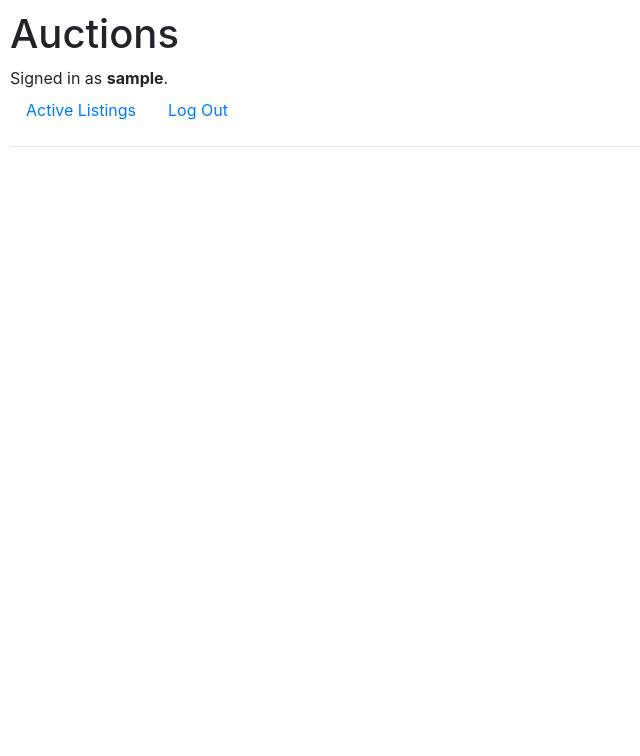
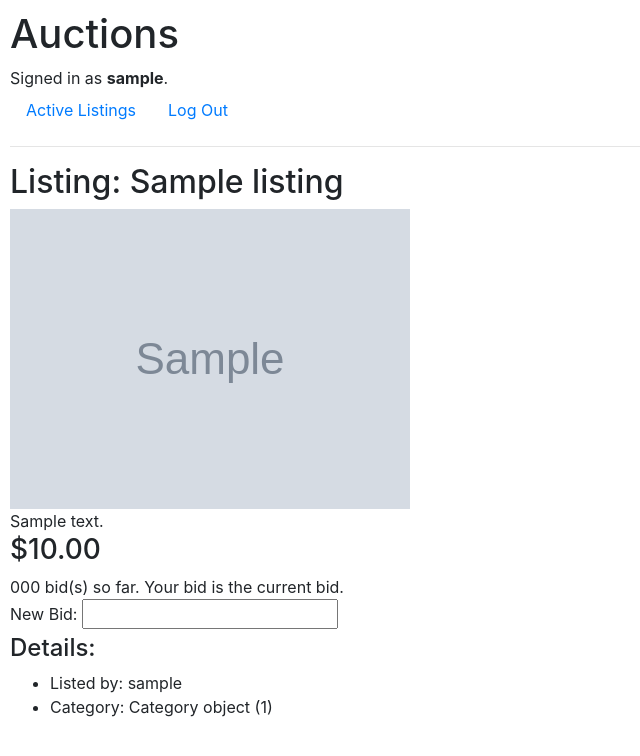
Before and after one commit to SisyphusRex/CS50W, a Django app: template week4/project2/commerce/auctions/templates/auctions/listing.html in a window 1280 px wide. Shown: the top 756 px of the page, without its empty margins (0-640 px from the left). Run offline with Django 5.2, Linux system fonts and the light colour scheme; a user stored in the database is signed in; tables that the repository leaves empty hold one stand-in row (values such as "Sample post"); the template is opened without the code that fills it: values that come from a table or form of the project are taken from there, most other values are stand-ins (such as "Sample title", 1, 10 or a date in 2020); grey boxes marked "Sample" are stand-in pictures; some libraries are stand-ins or nearby versions.

Commit message:
fix models; create listing view, template; begin adding bid form to listing view

```diff
--- a/week4/project2/commerce/auctions/models.py
+++ b/week4/project2/commerce/auctions/models.py
@@ -1,5 +1,6 @@
 from django.contrib.auth.models import AbstractUser
 from django.db import models
+from django.utils import timezone
 
 
 class User(AbstractUser):
@@ -7,6 +8,9 @@
 
     id = models.AutoField(
         primary_key=True,
+    )
+    created_at = models.DateTimeField(
+        auto_now_add=True,
     )
 
 
@@ -46,6 +50,8 @@
     category = models.ForeignKey(
         Category,
         on_delete=models.CASCADE,
+        blank=True,
+        null=True,
         related_name="listings_by_category",
     )
     is_active = models.BooleanField(
@@ -63,6 +69,12 @@
         blank=True,
         null=True,
     )
+    created_at = models.DateTimeField(
+        auto_now_add=True,
+    )
+
+    def __str__(self):
+        return f"{self.title}"
 
 
 class Bid(models.Model):
@@ -85,7 +97,7 @@
         max_digits=10,
         decimal_places=2,
     )
-    current = models.BooleanField(
+    is_current = models.BooleanField(
         default=False,
     )
 
--- a/week4/project2/commerce/auctions/static/auctions/styles.css
+++ b/week4/project2/commerce/auctions/static/auctions/styles.css
@@ -1,3 +1,8 @@
 body {
     padding: 10px;
 }
+
+img {
+    max-width: 100%;
+    height: auto;
+}
--- a/week4/project2/commerce/auctions/templates/auctions/index.html
+++ b/week4/project2/commerce/auctions/templates/auctions/index.html
@@ -5,7 +5,7 @@
 
     <ul>
       {% for listing in active_listings %}
-      <li>{{ listing.title }}</li>
+      <li><a href="{% url 'listing' listing.id %}">{{ listing.title }}</a></li>
       {% empty %}
       <li>No Active Listings.</li>
       {% endfor %}
--- a/week4/project2/commerce/auctions/templates/auctions/listing.html
+++ b/week4/project2/commerce/auctions/templates/auctions/listing.html
@@ -1,5 +1,45 @@
 {% extends "auctions/layout.html" %}
 
 {% block body %}
+ <h2>Listing: {{ listing.title }}</h2>
+ <div>
+  <img src="{{ listing.image_url|default_if_none:'No_Image_Available.jpg'}}" alt="{{ listing.title }}">
+ </div>
+
+
+ <div>
+  {{ listing.description }}
+ </div>
+
+
+ <div>
+  <h3>${{ current_bid.amount|default_if_none:'No price available' }}</h3>
+ </div>
+
+ <div>
+  {% if user.is_authenticated %}
+    {% if user == current_bid.user %}
+      {{ number_of_bids }} bid(s) so far.  Your bid is the current bid.
+    {% else %}
+      {{ number_of_bids }} bid(s) so far.
+    {% endif %}
+    <form method="POST">
+      {% csrf_token %}
+      {{ bid_form }}
+    </form>
+
+
+  {% else %}
+    {{ number_of_bids }} bid(s) so far.
+  {% endif %}
+ </div>
+
+ <div>
+  <h4>Details:</h4>
+  <ul>
+    <li>Listed by: {{ listing.user }}</li>
+    <li>Category: {{ listing.category|default_if_none:'No Category'}}</li>
+  </ul>
+ </div>
 
 {% endblock %}
--- a/week4/project2/commerce/auctions/urls.py
+++ b/week4/project2/commerce/auctions/urls.py
@@ -8,6 +8,5 @@
     path("login", views.login_view, name="login"),
     path("logout", views.logout_view, name="logout"),
     path("register", views.register, name="register"),
-    path("admin", admin.site.urls),
-    path("<str:title>", views.listing, name="listing"),
+    path("listings/<int:listing_id>", views.listing, name="listing"),
 ]
--- a/week4/project2/commerce/auctions/views.py
+++ b/week4/project2/commerce/auctions/views.py
@@ -3,8 +3,18 @@
 from django.http import HttpResponse, HttpResponseRedirect
 from django.shortcuts import render
 from django.urls import reverse
+from django.core.exceptions import ObjectDoesNotExist, MultipleObjectsReturned
+from django import forms
 
 from .models import User, Listing, Bid, Comment, Category
+
+
+class BidForm(forms.Form):
+    bid = forms.DecimalField(
+        max_digits=10,
+        decimal_places=2,
+        label="New Bid",
+    )
 
 
 def index(request):
@@ -72,5 +82,44 @@
         return render(request, "auctions/register.html")
 
 
-def listing(request, title):
-    return render(request, "auctions/listing.html")
+def listing(request, listing_id):
+
+    this_listing = Listing.objects.get(pk=listing_id)
+    bids = this_listing.bids_by_listing.all()
+    number_of_bids = bids.count()
+    try:
+        current_bid = this_listing.bids_by_listing.get(is_current=True)
+    except ObjectDoesNotExist:
+        print("No current price.")
+    except MultipleObjectsReturned:
+        print("More than one current bid.")
+
+    if request.method == "POST":
+        form = BidForm(request.POST)
+        if form.is_valid():
+            bid_amount = form.cleaned_data["bid"]
+
+        else:
+            return render(
+                request,
+                "auctions/listing.html",
+                {
+                    "listing": this_listing,
+                    "bids": bids,
+                    "current_bid": current_bid,
+                    "number_of_bids": number_of_bids,
+                    "bid_form": BidForm(),
+                },
+            )
+
+    return render(
+        request,
+        "auctions/listing.html",
+        {
+            "listing": this_listing,
+            "bids": bids,
+            "current_bid": current_bid,
+            "number_of_bids": number_of_bids,
+            "bid_form": BidForm(),
+        },
+    )
```
Also changed, not shown: week4/project2/commerce/commerce/settings.py (+37 -37 lines), week4/project2/commerce/auctions/migrations/0005_listing_created_at_user_created_at_and_more.py (added), week4/project2/commerce/auctions/migrations/0006_rename_current_bid_is_current.py (added), week4/project2/commerce/auctions/migrations/0007_alter_listing_category.py (added), week4/project2/commerce/auctions/static/auctions/No_Image_Available.jpg (added).
